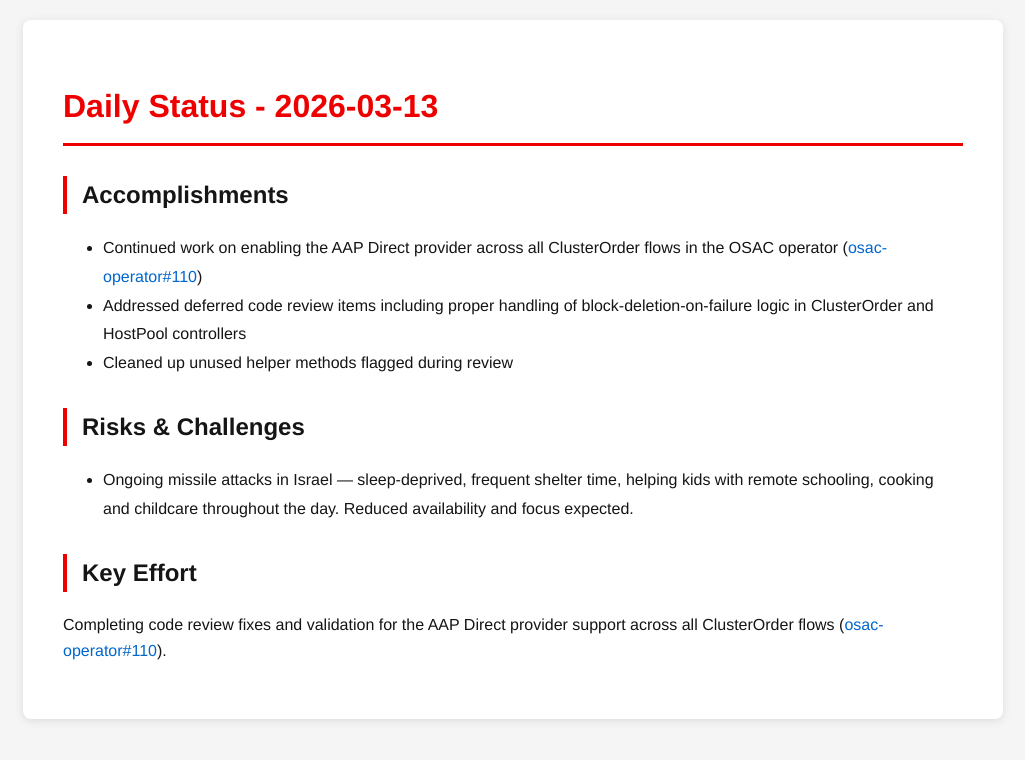
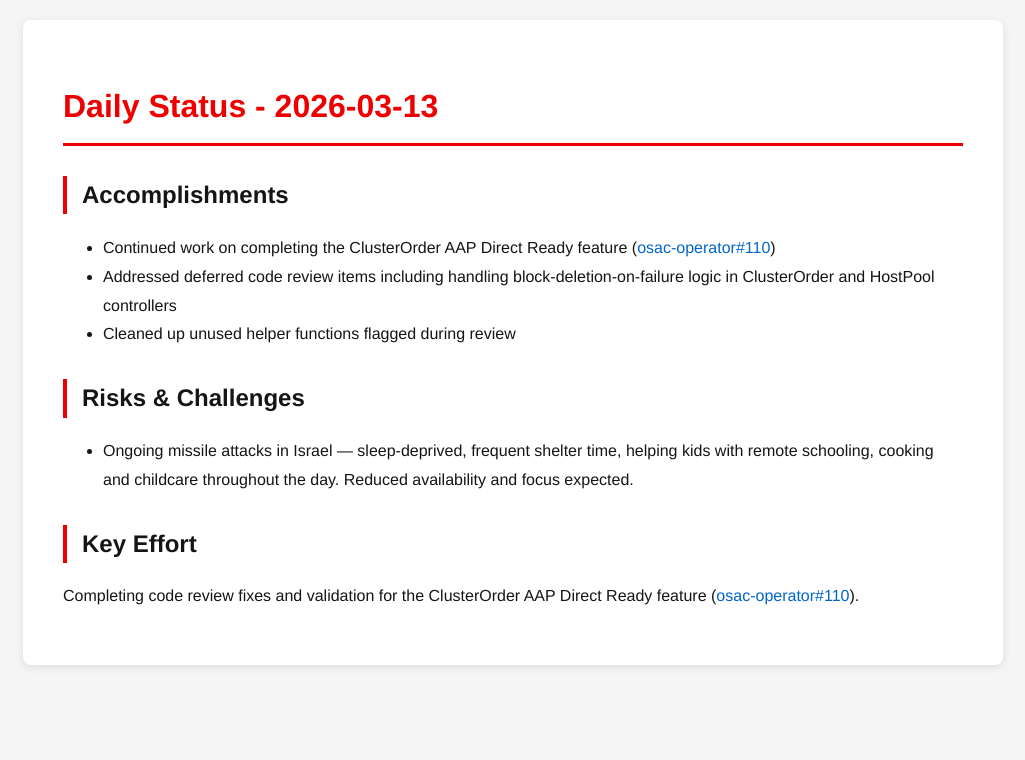
Before and after one commit to tzvatot/daily-status, a Jekyll site: the page built from 2026-03-13.md, in a window 1280 px wide. Shown: the top 760 px of the page, without its empty margins (127-1152 px from the left). Built offline with Jekyll 4.4.1, drawn with Linux system fonts in a browser that asks for light colours.

Commit message:
Daily status update - 2026-03-13

```diff
--- a/2026-03-13.md
+++ b/2026-03-13.md
@@ -7,12 +7,12 @@
 # Daily Status - 2026-03-13
 
 ## Accomplishments
-- Continued work on enabling the AAP Direct provider across all ClusterOrder flows in the OSAC operator ([osac-operator#110](https://github.com/osac-project/osac-operator/pull/110))
-- Addressed deferred code review items including proper handling of block-deletion-on-failure logic in ClusterOrder and HostPool controllers
-- Cleaned up unused helper methods flagged during review
+- Continued work on completing the ClusterOrder AAP Direct Ready feature ([osac-operator#110](https://github.com/osac-project/osac-operator/pull/110))
+- Addressed deferred code review items including handling block-deletion-on-failure logic in ClusterOrder and HostPool controllers
+- Cleaned up unused helper functions flagged during review
 
 ## Risks & Challenges
 - Ongoing missile attacks in Israel — sleep-deprived, frequent shelter time, helping kids with remote schooling, cooking and childcare throughout the day. Reduced availability and focus expected.
 
 ## Key Effort
-Completing code review fixes and validation for the AAP Direct provider support across all ClusterOrder flows ([osac-operator#110](https://github.com/osac-project/osac-operator/pull/110)).
+Completing code review fixes and validation for the ClusterOrder AAP Direct Ready feature ([osac-operator#110](https://github.com/osac-project/osac-operator/pull/110)).
```
